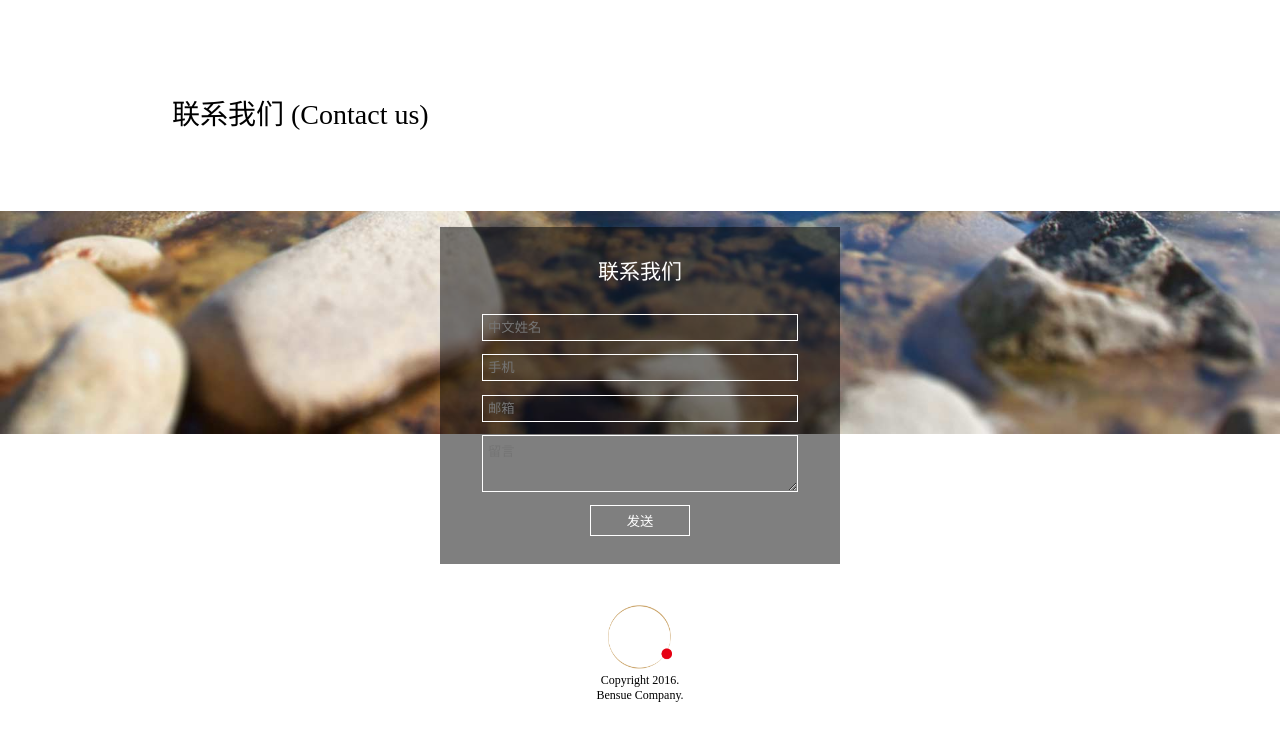
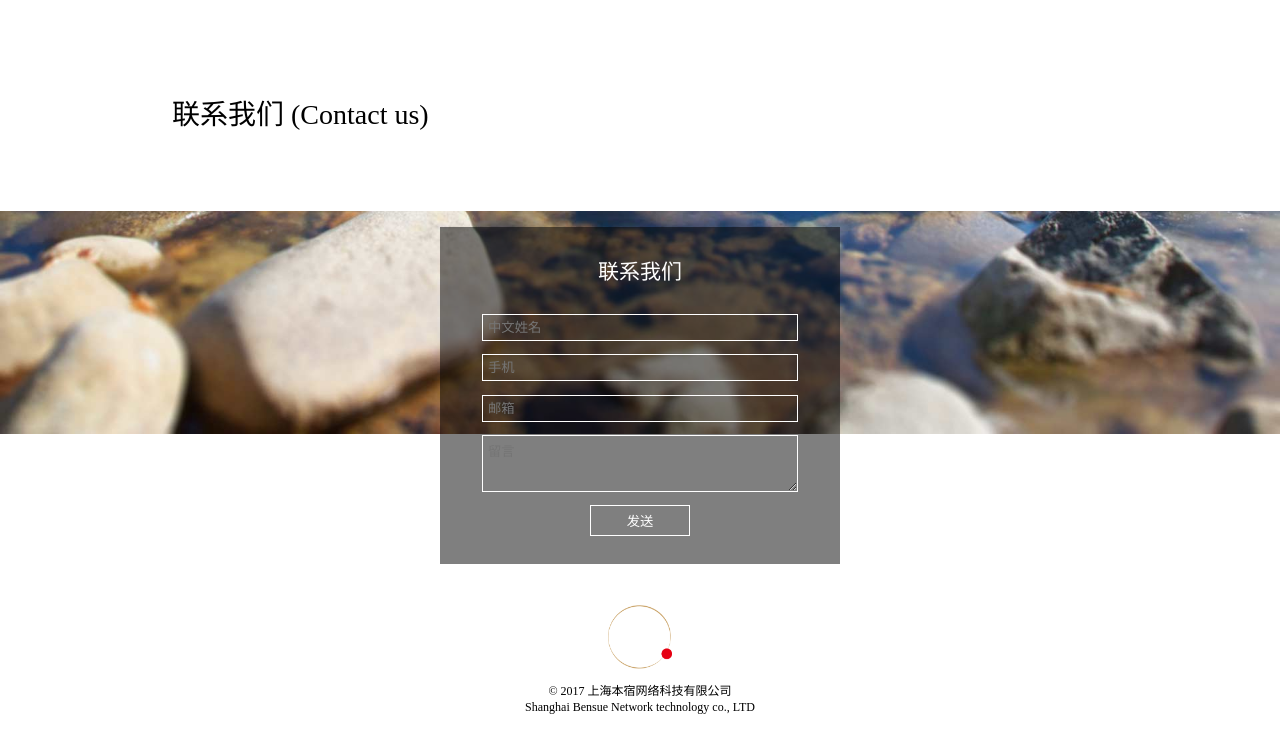
Before and after one commit to zz99zz9/bs-web, a website: page content.html in a window 1280 px wide. Shown: the part 600-1349 px from the top of the page. Drawn offline with Linux system fonts and the light colour scheme.

Commit message:
修改年份，修改底部排版

```diff
--- a/content.html
+++ b/content.html
@@ -142,8 +142,11 @@
 		</div>
 		<footer style="text-align: center;font-size: 12px;padding:2em">
 			<img src="img/logo.png" height="64px"/><br />
-			Copyright 2016.<br />Bensue Company.
-			<br/><br/>
+			<div style="margin: 10px 0;line-height: 16px;">
+				© 2017 上海本宿网络科技有限公司
+				<br />
+				Shanghai Bensue Network technology co., LTD
+			</div>
 		</footer>
 		<script src="js/lib/avalon.shim.js"></script>
 		<script src="js/config.js"></script>
```
Also changed, not shown: cooperation.html (+6 -3 lines), index.html (+5 -4 lines).
